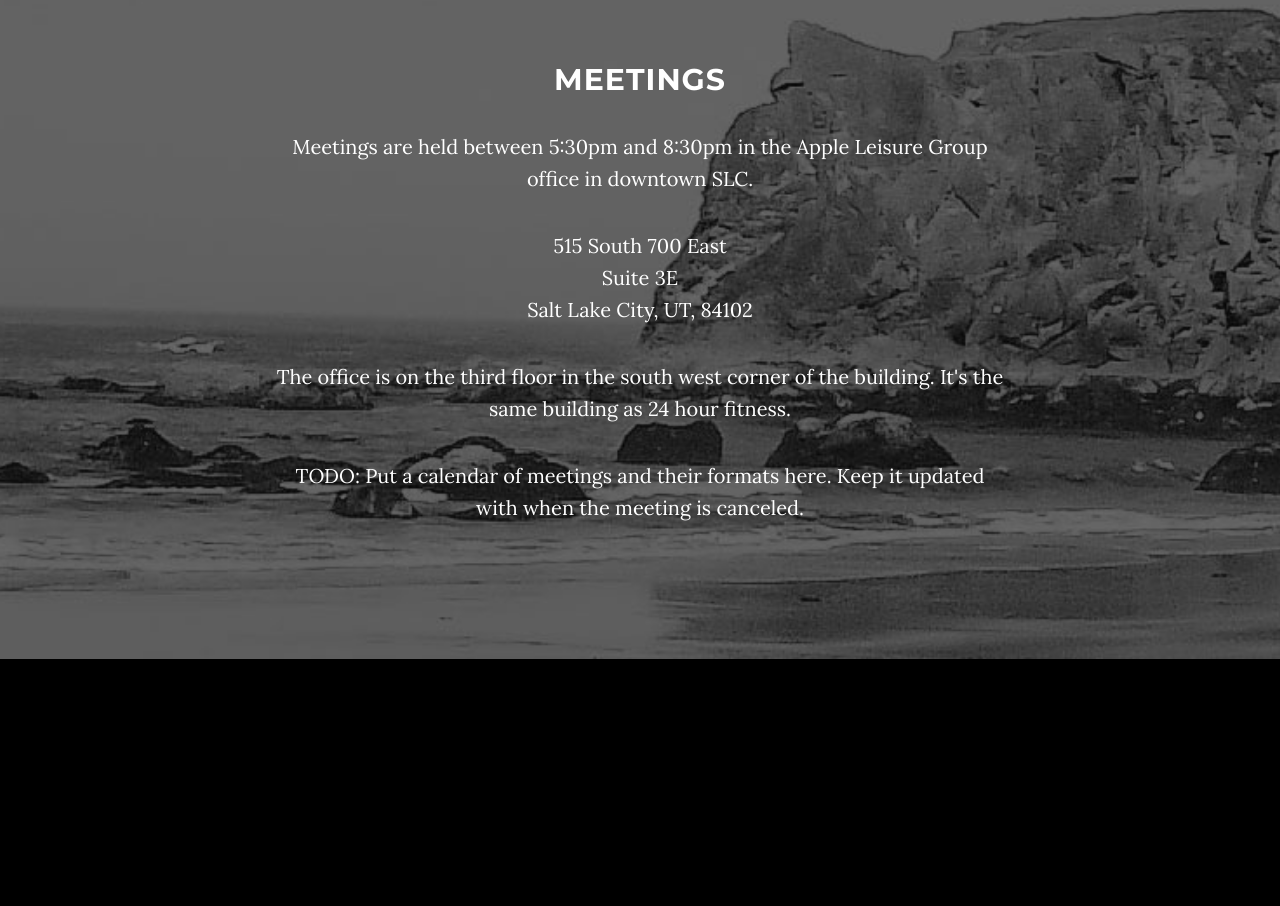
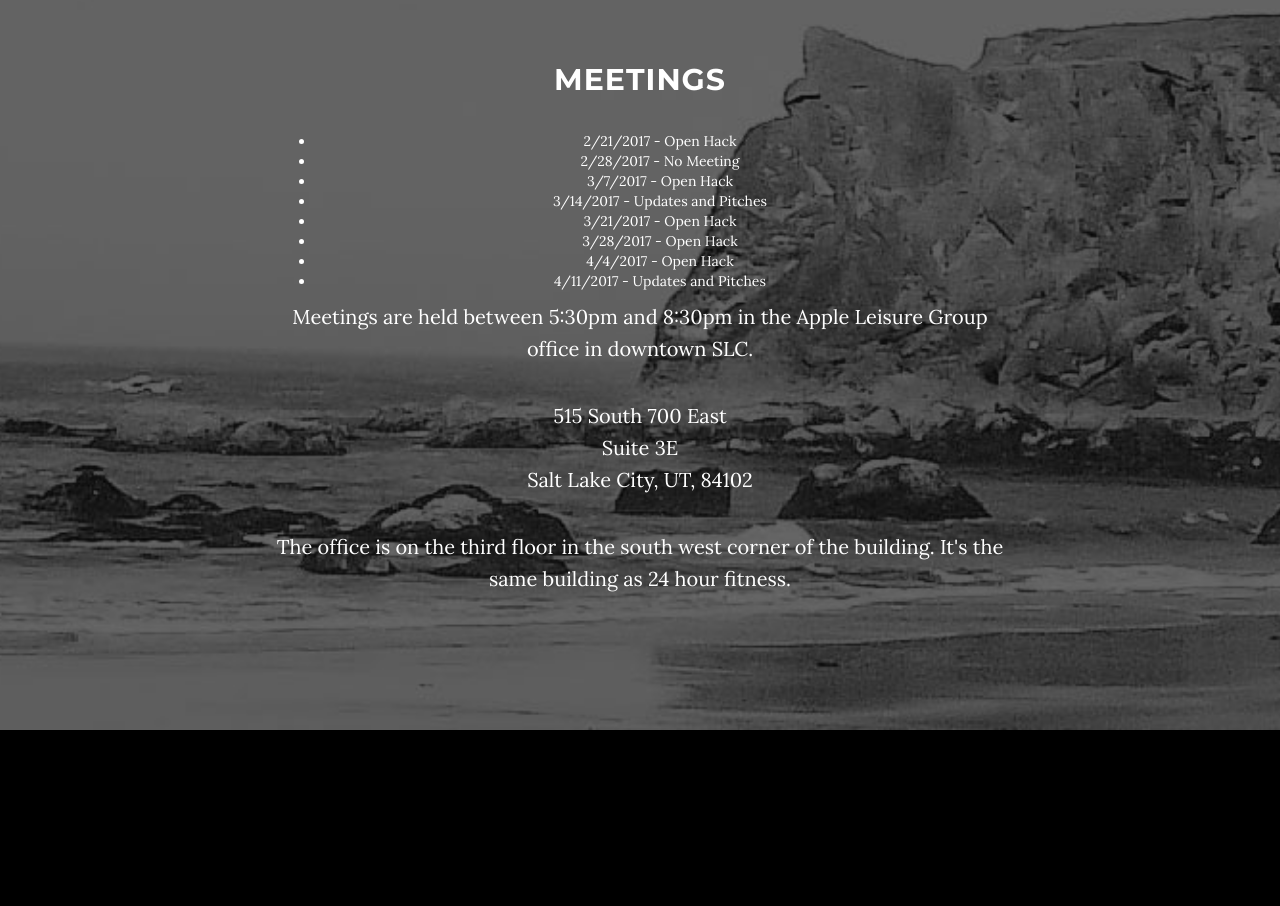
Before and after one commit to utah-hackers/main-site, a plain HTML site: page src/index.html in a window 1280 px wide. Shown: the part 2820-3726 px from the top of the page. Drawn offline with nearby package versions, Linux system fonts and the light colour scheme; some packages are replaced by stand-ins of ours.

Commit message:
List the dates of a bunch of upcoming meetings.

```diff
--- a/src/index.html
+++ b/src/index.html
@@ -157,6 +157,16 @@
             <div class="container">
                 <div class="col-lg-8 col-lg-offset-2">
                     <h2>Meetings</h2>
+                    <ul>
+                        <li>2/21/2017 - Open Hack</li>
+                        <li>2/28/2017 - No Meeting</li>
+                        <li>3/7/2017 - Open Hack</li>
+                        <li>3/14/2017 - Updates and Pitches</li>
+                        <li>3/21/2017 - Open Hack</li>
+                        <li>3/28/2017 - Open Hack</li>
+                        <li>4/4/2017 - Open Hack</li>
+                        <li>4/11/2017 - Updates and Pitches</li>
+                    </ul>
                     <p>
                         Meetings are held between 5:30pm and 8:30pm in the Apple Leisure Group office in downtown SLC.
                     </p>
@@ -168,9 +178,6 @@
                     <p>
                         The office is on the third floor in the south west corner of the building. It's the same building
                         as 24 hour fitness.
-                    </p>
-                    <p>
-                        TODO: Put a calendar of meetings and their formats here. Keep it updated with when the meeting is canceled.
                     </p>
                 </div>
             </div>
```
